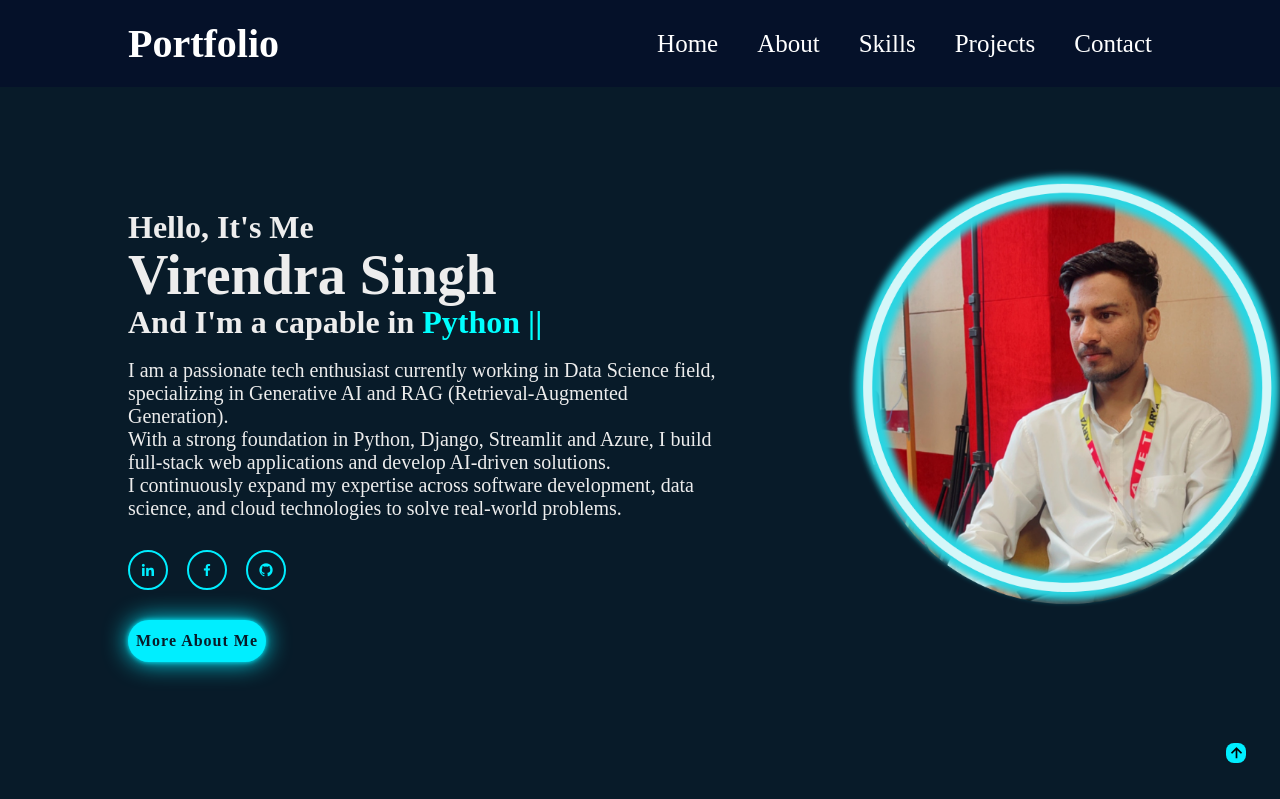
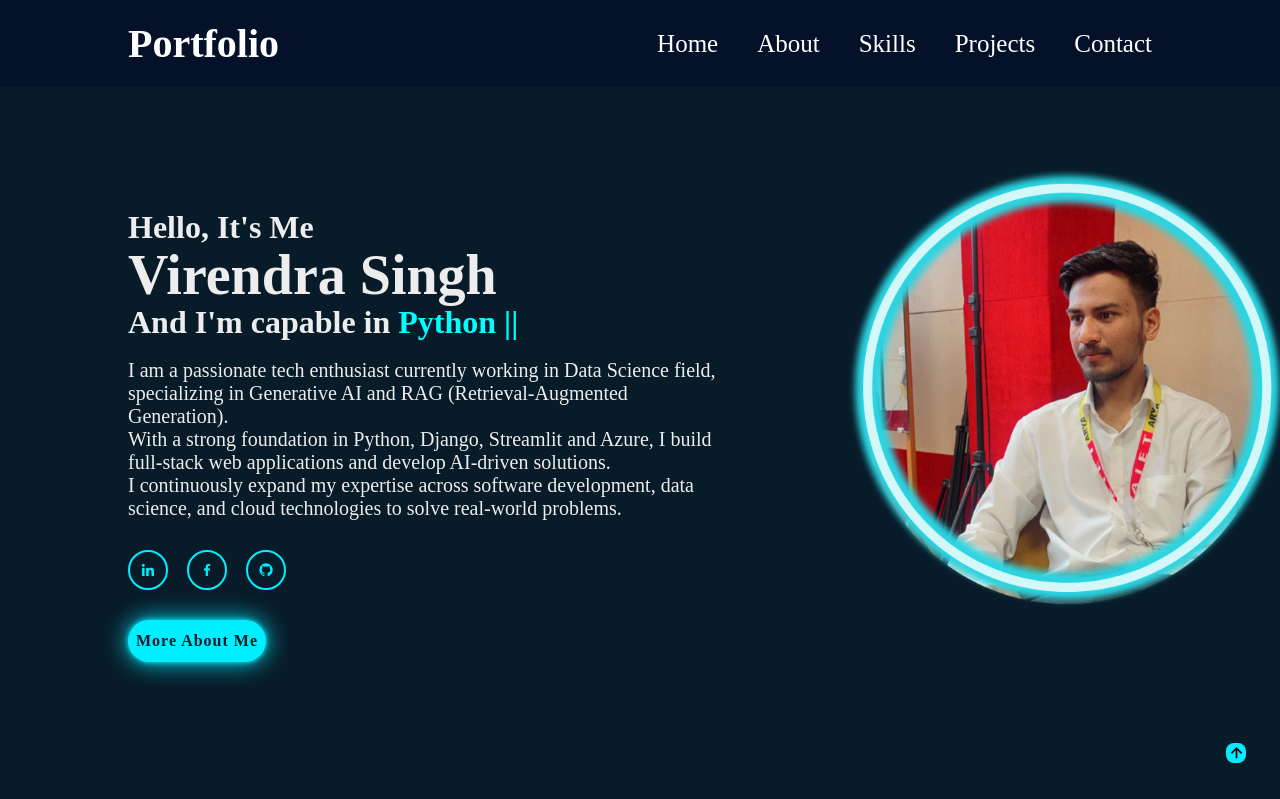
Before and after one commit to virendra1109/Portfolio, a Django app: page / in a window 1280 px wide. Shown: the top 799 px of the page. Run offline with Django 5.2, Linux system fonts and the light colour scheme; some libraries are stand-ins or nearby versions.

Commit message:
Updated project without cloning

```diff
--- a/portfolio/templates/index.html
+++ b/portfolio/templates/index.html
@@ -38,7 +38,7 @@
         <div class="home-content">
             <h3>Hello, It's Me </h3>
             <h1>Virendra Singh</h1>
-            <h3>And I'm a capable in <span class="text"></span> </h3><br>
+            <h3>And I'm capable in <span class="text"></span> </h3><br>
             <p>I am a passionate tech enthusiast currently working in Data Science field, specializing in Generative AI and RAG (Retrieval-Augmented Generation). <br>With a strong foundation in Python, Django, Streamlit and Azure, I build full-stack web applications and develop AI-driven solutions. <br>I continuously expand my expertise across software development, data science, and cloud technologies to solve real-world problems.
             </p>
             <div class="home-sci">
```
